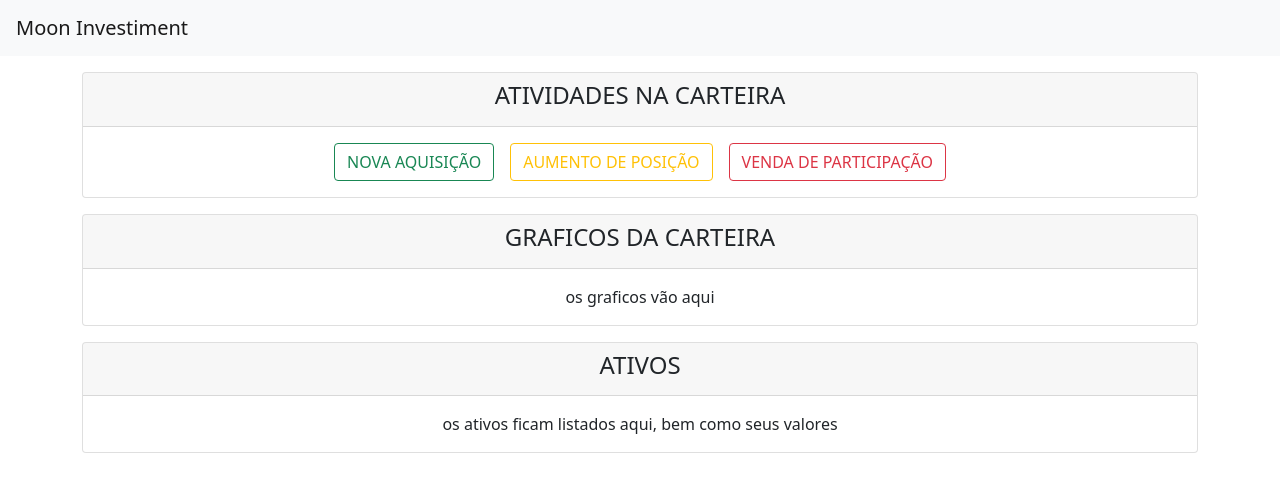
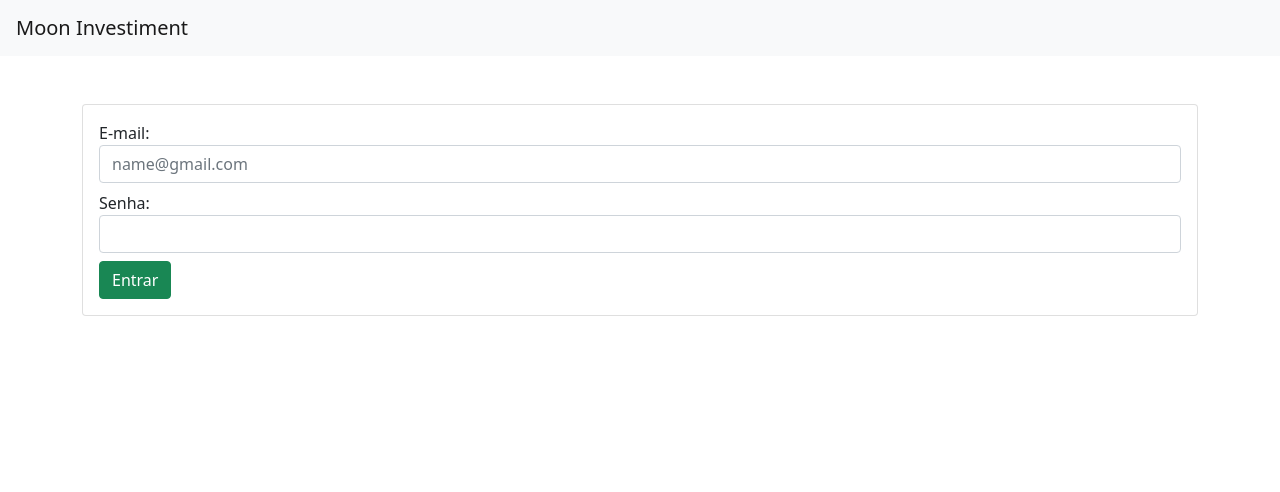
Before and after one commit to pedrosa-hr-hub/vue-walleet, a Vue app: page / in a window 1280 px wide. Shown: the top 492 px of the page. Built offline with nearby package versions, Linux system fonts and the light colour scheme.

Commit message:
create login form component

```diff
--- /dev/null
+++ b/src/components/login_form.vue
@@ -0,0 +1,26 @@
+<template>
+       <div class="container mt-5">
+          <form action="/home">
+               <div class="card">
+                    <div class="card-body">
+                         <label for="email">E-mail:</label>
+                         <input type="email" class="form-control" name="email" placeholder="name@gmail.com">
+                         <label for="password" class="mt-2">Senha:</label>
+                         <input type="password" class="form-control" name="password" >
+                         <button type="submit" class="btn btn-success mt-2">Entrar</button>
+                    </div>
+               </div>
+          </form>
+     </div>
+</template>
+
+<script>
+export default {
+     name:"Login_Form"
+
+}
+</script>
+
+<style>
+
+</style>
--- a/src/router.js
+++ b/src/router.js
@@ -11,12 +11,12 @@ export default new Router({
      mode: "history",
      routes:[
           {
-               path: '/',
+               path: '/home',
                name: 'Home',
                component: Home
           },
           {
-               path: '/login',
+               path: '',
                name: 'Login',
                component: Login
           }
--- a/src/views/Login.vue
+++ b/src/views/Login.vue
@@ -1,13 +1,18 @@
 <template>
      <div>
-
+          <Login_Form/>
      </div>
-
 </template>
 
 <script>
+
+     import Login_Form from "../components/login_form.vue";
+
 export default {
-     name: "Login"
+     name: "Login",
+     components:{
+          Login_Form
+     }
 
 }
 </script>
```
